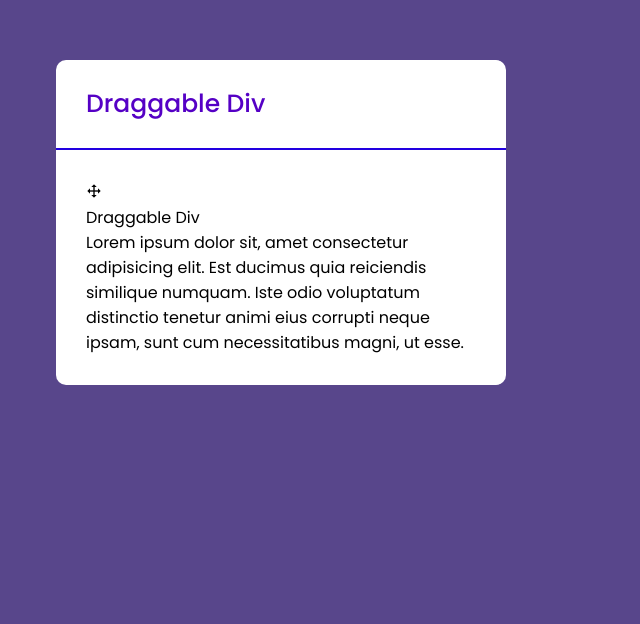
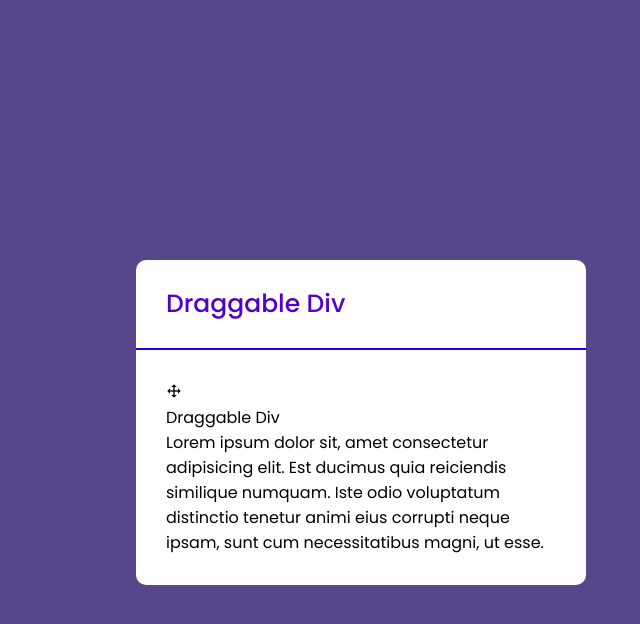
Before and after one commit to Wanderboy007/GatiKi.io, a website: page Prototypes/DraggableDiv/draggableDiv.html in a window 1280 px wide. Shown: the part 140-764 px from the top of the page, without its empty margins (264-904 px from the left). Drawn offline with nearby package versions, Linux system fonts and the light colour scheme.

Commit message:
draggable fixed

```diff
--- a/Prototypes/DraggableDiv/draggableDiv.css
+++ b/Prototypes/DraggableDiv/draggableDiv.css
@@ -13,12 +13,12 @@ body {
 
 .wrapper {
     background: #fff;
-    height: auto;
+    /* height: auto; */
     width: 450px;
     border-radius: 10px;
     position: absolute;
-    top: 25%;
-    left: 25%;
+    top: 50vh;
+    left: 50vh;
     /* transform: translate(-50%, -50); */
 }
 
@@ -32,6 +32,7 @@ body {
 }
 .wrapper header.active {
     cursor: move;
+    /* position: relative; */
     user-select: none;
 }
 
--- a/Prototypes/DraggableDiv/draggableDiv.js
+++ b/Prototypes/DraggableDiv/draggableDiv.js
@@ -5,11 +5,10 @@ function onDrag({movementX, movementY}) {
     let getStyle = window.getComputedStyle(wrapper);
     let left = parseInt(getStyle.left);
     let top = parseInt( getStyle.top);
-    // console.log(typeof left,typeof top);
+    // console.log(left,typeof top);
     // console.log(e);
     wrapper.style.left = `${left + movementX}px`;
-    wrapper.style.top = `${left + movementY}px`;
-
+    wrapper.style.top = `${top + movementY}px`;
 }
 
 header.addEventListener("mousedown", () => {
```
